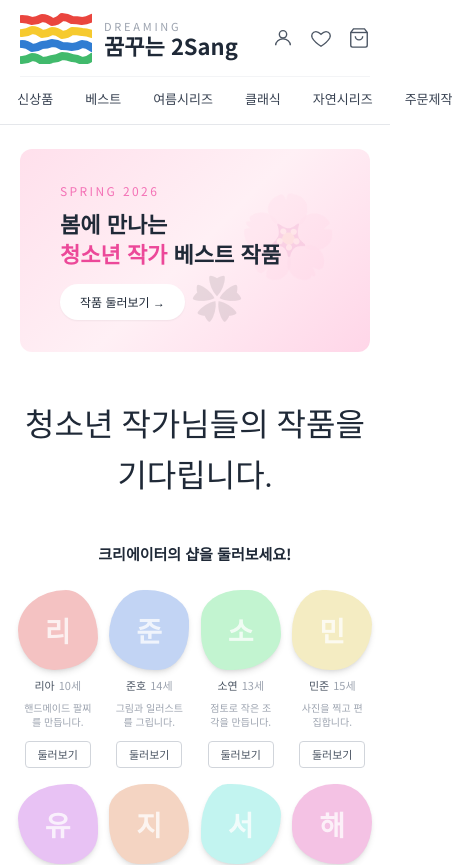
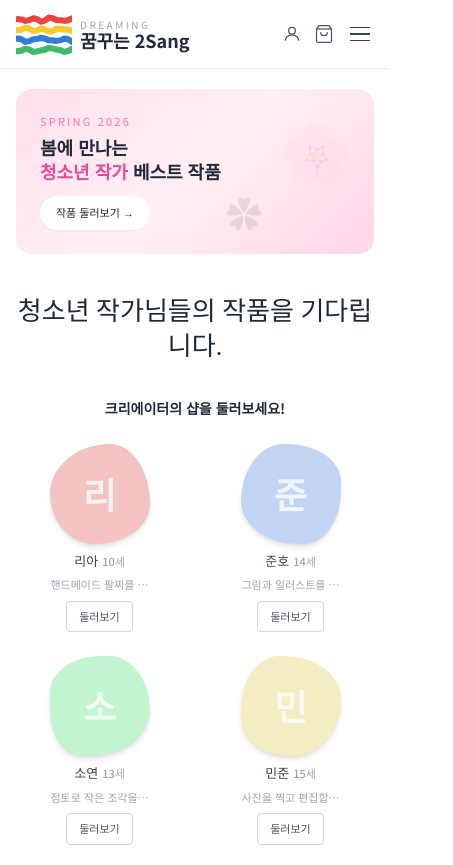
Before and after one commit to 2sangkr/ria-wrist-garden, a Next.js app: page / in a window 390 px wide. Shown: the top 865 px of the page, 453 px wide, since content can reach past the window. Built offline with nearby package versions, Linux system fonts and the light colour scheme; a web font is replaced by a local one.

Commit message:
feat: 메인 페이지 반응형 개선 - 모바일 햄버거 메뉴, 2열 그리드, 배너/텍스트 크기 조정

```diff
--- a/src/app/page.tsx
+++ b/src/app/page.tsx
@@ -1,4 +1,7 @@
+'use client';
+
 import Link from 'next/link';
+import { useState } from 'react';
 import { ARTISTS } from '@/lib/artists';
 
 const BLOB_SHAPES = [
@@ -12,99 +15,122 @@ const BLOB_SHAPES = [
   '55% 45% 40% 60% / 50% 50% 55% 45%',
 ];
 
+const NAV_LINKS = [
+  { href: '/shop',         label: '전체상품' },
+  { href: '/shop/new',     label: '신상품' },
+  { href: '/shop/best',    label: '베스트' },
+  { href: '/shop/summer',  label: '여름시리즈' },
+  { href: '/shop/classic', label: '클래식' },
+  { href: '/shop/nature',  label: '자연시리즈' },
+  { href: '/shop/custom',  label: '주문제작' },
+];
+
 export default function HomePage() {
+  const [menuOpen, setMenuOpen] = useState(false);
+
   return (
     <div className="min-h-screen bg-white" style={{ fontFamily: "'Noto Sans KR', sans-serif" }}>
 
-      {/* ══════════════════════════════
-          헤더
-      ══════════════════════════════ */}
+      {/* ══════════ 헤더 ══════════ */}
       <header className="border-b border-gray-200 bg-white sticky top-0 z-50">
-        <div className="max-w-[1200px] mx-auto px-5">
-          {/* 상단 로고 행 */}
+        <div className="max-w-[1200px] mx-auto px-4 sm:px-6">
+
+          {/* 로고 + 아이콘 행 */}
           <div className="flex items-center justify-between py-3">
-            {/* 좌측: 크레파스 선 + 로고 */}
-            <Link href="/" className="flex items-center gap-3">
+            {/* 로고 */}
+            <Link href="/" className="flex items-center gap-2 sm:gap-3">
               <CrayonLines />
               <div className="leading-tight">
-                <div className="text-[11px] tracking-[0.25em] text-gray-400 uppercase">dreaming</div>
-                <div className="text-[22px] font-bold text-gray-800 leading-none">꿈꾸는 2Sang</div>
+                <div className="text-[10px] sm:text-[11px] tracking-[0.25em] text-gray-400 uppercase">dreaming</div>
+                <div className="text-[18px] sm:text-[22px] font-bold text-gray-800 leading-none">꿈꾸는 2Sang</div>
               </div>
             </Link>
 
-            {/* 우측: 아이콘 */}
-            <div className="flex items-center gap-4 text-gray-600">
-              <Link href="/account/login" aria-label="로그인">
-                <svg width="22" height="22" viewBox="0 0 24 24" fill="none" stroke="currentColor" strokeWidth="1.5">
+            {/* 우측: 아이콘 + 햄버거 */}
+            <div className="flex items-center gap-3 sm:gap-4 text-gray-600">
+              <Link href="/account/login" aria-label="로그인" className="hover:text-gray-900 transition-colors">
+                <svg width="20" height="20" viewBox="0 0 24 24" fill="none" stroke="currentColor" strokeWidth="1.5">
                   <circle cx="12" cy="8" r="4"/><path d="M4 20c0-4 3.6-7 8-7s8 3 8 7"/>
                 </svg>
               </Link>
-              <button aria-label="찜목록">
-                <svg width="22" height="22" viewBox="0 0 24 24" fill="none" stroke="currentColor" strokeWidth="1.5">
-                  <path d="M12 21s-7-4.5-9.5-9C1 9 2.5 5 6.5 5c2 0 3.5 1 5.5 3 2-2 3.5-3 5.5-3 4 0 5.5 4 4 7-2.5 4.5-9.5 9-9.5 9z"/>
-                </svg>
-              </button>
-              <Link href="/cart" aria-label="장바구니">
-                <svg width="22" height="22" viewBox="0 0 24 24" fill="none" stroke="currentColor" strokeWidth="1.5">
-                  <path d="M6 2L3 6v14a2 2 0 002 2h14a2 2 0 002-2V6l-3-4z"/><line x1="3" y1="6" x2="21" y2="6"/><path d="M16 10a4 4 0 01-8 0"/>
+              <Link href="/cart" aria-label="장바구니" className="hover:text-gray-900 transition-colors">
+                <svg width="20" height="20" viewBox="0 0 24 24" fill="none" stroke="currentColor" strokeWidth="1.5">
+                  <path d="M6 2L3 6v14a2 2 0 002 2h14a2 2 0 002-2V6l-3-4z"/>
+                  <line x1="3" y1="6" x2="21" y2="6"/>
+                  <path d="M16 10a4 4 0 01-8 0"/>
                 </svg>
               </Link>
+              {/* 모바일 햄버거 */}
+              <button
+                className="sm:hidden flex flex-col gap-[5px] p-1"
+                onClick={() => setMenuOpen(!menuOpen)}
+                aria-label="메뉴 열기"
+              >
+                <span className={`block w-5 h-[1.5px] bg-gray-700 transition-all origin-center ${menuOpen ? 'rotate-45 translate-y-[6.5px]' : ''}`} />
+                <span className={`block w-5 h-[1.5px] bg-gray-700 transition-all ${menuOpen ? 'opacity-0' : ''}`} />
+                <span className={`block w-5 h-[1.5px] bg-gray-700 transition-all origin-center ${menuOpen ? '-rotate-45 -translate-y-[6.5px]' : ''}`} />
+              </button>
             </div>
           </div>
 
-          {/* 네비게이션 */}
-          <nav className="flex justify-center gap-8 border-t border-gray-100">
-            {[
-              { href: '/shop', label: '전체상품' },
-              { href: '/shop/new', label: '신상품' },
-              { href: '/shop/best', label: '베스트' },
-              { href: '/shop/summer', label: '여름시리즈' },
-              { href: '/shop/classic', label: '클래식' },
-              { href: '/shop/nature', label: '자연시리즈' },
-              { href: '/shop/custom', label: '주문제작' },
-            ].map((link) => (
+          {/* PC 네비 — 가로 스크롤 가능 */}
+          <nav className="hidden sm:flex justify-center gap-4 md:gap-8 border-t border-gray-100 overflow-x-auto scrollbar-hide">
+            {NAV_LINKS.map((link) => (
               <Link
                 key={link.href}
                 href={link.href}
-                className="py-3 text-[13px] font-medium text-gray-700 border-b-2 border-transparent hover:border-gray-800 hover:text-gray-900 transition-colors whitespace-nowrap"
+                className="py-3 text-[12px] md:text-[13px] font-medium text-gray-600 border-b-2 border-transparent hover:border-gray-800 hover:text-gray-900 transition-colors whitespace-nowrap shrink-0"
               >
                 {link.label}
               </Link>
             ))}
           </nav>
+
+          {/* 모바일 드롭다운 메뉴 */}
+          {menuOpen && (
+            <div className="sm:hidden border-t border-gray-100 py-2">
+              {NAV_LINKS.map((link) => (
+                <Link
+                  key={link.href}
+                  href={link.href}
+                  className="block px-2 py-3 text-[13px] font-medium text-gray-700 border-b border-gray-50 hover:text-gray-900 hover:bg-gray-50 transition-colors"
+                  onClick={() => setMenuOpen(false)}
+                >
+                  {link.label}
+                </Link>
+              ))}
+            </div>
+          )}
         </div>
       </header>
 
-      {/* ══════════════════════════════
-          프로모션 배너
-      ══════════════════════════════ */}
-      <section className="max-w-[1200px] mx-auto px-5 pt-6 pb-2">
+      {/* ══════════ 배너 ══════════ */}
+      <section className="max-w-[1200px] mx-auto px-4 sm:px-6 pt-5 pb-2">
         <div
-          className="w-full rounded-xl overflow-hidden relative flex items-center"
+          className="w-full rounded-2xl overflow-hidden relative flex items-center"
           style={{
             background: 'linear-gradient(135deg, #ffe0ec 0%, #fff0f5 50%, #ffd6e8 100%)',
-            minHeight: '200px',
+            minHeight: '160px',
           }}
         >
-          {/* 배경 장식 */}
-          <div className="absolute top-4 right-8 text-[80px] opacity-10 select-none">🌸</div>
-          <div className="absolute bottom-4 right-32 text-[50px] opacity-10 select-none">✿</div>
+          <div className="absolute top-3 right-5 text-[60px] sm:text-[80px] opacity-10 select-none">🌸</div>
+          <div className="absolute bottom-3 right-28 text-[36px] sm:text-[50px] opacity-10 select-none">✿</div>
 
-          <div className="px-10 py-8 relative z-10">
-            <p className="text-[12px] tracking-[0.2em] text-pink-400 uppercase mb-2">Spring 2026</p>
-            <h2 className="text-[22px] md:text-[28px] font-bold text-gray-800 leading-snug mb-3">
+          <div className="px-6 sm:px-10 py-6 sm:py-8 relative z-10">
+            <p className="text-[11px] sm:text-[12px] tracking-[0.2em] text-pink-400 uppercase mb-1 sm:mb-2">Spring 2026</p>
+            <h2 className="text-[18px] sm:text-[22px] md:text-[28px] font-bold text-gray-800 leading-snug mb-3">
               봄에 만나는<br />
               <span className="text-pink-500">청소년 작가</span> 베스트 작품
             </h2>
             <Link
               href="/shop"
-              className="inline-block mt-1 bg-white text-gray-800 text-[12px] font-medium px-5 py-2 rounded-full shadow-sm hover:shadow-md transition-shadow"
+              className="inline-block bg-white text-gray-800 text-[11px] sm:text-[12px] font-medium px-4 sm:px-5 py-2 rounded-full shadow-sm hover:shadow-md transition-shadow"
             >
               작품 둘러보기 →
             </Link>
           </div>
 
-          {/* 우측 미니 상품 카드 */}
+          {/* PC에서만 보이는 미니 카드 */}
           <div className="hidden md:flex gap-3 absolute right-10 top-1/2 -translate-y-1/2">
             {[
               { bg: 'linear-gradient(135deg,#fcd5ce,#f8a5a0)', label: '팔찌' },
@@ -112,7 +138,7 @@ export default function HomePage() {
             ].map((item) => (
               <div
                 key={item.label}
-                className="w-[100px] h-[120px] rounded-lg shadow-md flex items-end justify-center pb-3"
+                className="w-[90px] h-[110px] rounded-xl shadow-md flex items-end justify-center pb-3"
                 style={{ background: item.bg }}
               >
                 <span className="text-[11px] text-white/80 font-medium">{item.label}</span>
@@ -122,55 +148,58 @@ export default function HomePage() {
         </div>
       </section>
 
-      {/* ══════════════════════════════
-          메인 텍스트
-      ══════════════════════════════ */}
-      <section className="py-10 text-center px-5">
+      {/* ══════════ 메인 텍스트 ══════════ */}
+      <section className="py-8 sm:py-10 text-center px-4">
         <p
-          className="text-[32px] md:text-[44px] text-gray-800"
+          className="text-[26px] sm:text-[36px] md:text-[44px] text-gray-800 leading-snug"
           style={{ fontFamily: "'Nanum Brush Script', cursive" }}
         >
           청소년 작가님들의 작품을 기다립니다.
         </p>
       </section>
 
-      {/* ══════════════════════════════
-          크리에이터 그리드
-      ══════════════════════════════ */}
-      <section className="max-w-[1200px] mx-auto px-5 pb-16">
-        <h3 className="text-[15px] font-bold text-gray-800 mb-6 text-center">
+      {/* ══════════ 크리에이터 그리드 ══════════ */}
+      <section className="max-w-[1200px] mx-auto px-4 sm:px-6 pb-16">
+        <h3 className="text-[14px] sm:text-[15px] font-bold text-gray-800 mb-6 sm:mb-8 text-center">
           크리에이터의 샵을 둘러보세요!
         </h3>
 
-        <div className="grid grid-cols-4 md:grid-cols-6 gap-4 md:gap-6">
+        {/* 모바일: 2열 / 태블릿+: 4열 */}
+        <div className="grid grid-cols-2 sm:grid-cols-4 gap-6 sm:gap-6 md:gap-8">
           {ARTISTS.map((artist, idx) => (
-            <div key={artist.id} className="flex flex-col items-center gap-2 text-center">
-              {/* 블롭 프로필 */}
+            <div key={artist.id} className="flex flex-col items-center gap-2 sm:gap-2 text-center">
+
+              {/* 블롭 아바타 */}
               <Link href={`/artist/${artist.slug}`} className="group">
                 <div
-                  className="w-[80px] h-[80px] md:w-[100px] md:h-[100px] shadow-md transition-all duration-200 group-hover:scale-110 group-hover:shadow-lg flex items-center justify-center mx-auto"
+                  className="w-[100px] h-[100px] sm:w-[90px] sm:h-[90px] md:w-[110px] md:h-[110px] shadow-md transition-all duration-200 group-hover:scale-110 group-hover:shadow-xl flex items-center justify-center mx-auto"
                   style={{
                     background: artist.profileColor,
                     borderRadius: BLOB_SHAPES[idx % BLOB_SHAPES.length],
                   }}
                 >
-                  <span className="text-[28px] md:text-[32px] font-bold text-white/75 select-none">
+                  <span className="text-[36px] sm:text-[32px] md:text-[38px] font-bold text-white/75 select-none">
                     {artist.name[0]}
                   </span>
                 </div>
               </Link>
 
               {/* 이름 */}
-              <p className="text-[11px] md:text-[12px] text-gray-600 leading-snug">
+              <p className="text-[13px] sm:text-[12px] font-medium text-gray-700 leading-snug">
                 {artist.name}
-                {artist.age && <span className="text-gray-400 ml-1">{artist.age}세</span>}
+                {artist.age && <span className="text-gray-400 text-[11px] ml-1">{artist.age}세</span>}
               </p>
-              <p className="text-[10px] text-gray-400 leading-snug px-1">{artist.bio}</p>
+
+              {/* 소개 — 모바일에서도 표시, 작게 */}
+              <p className="text-[11px] text-gray-400 leading-snug px-1 hidden sm:block">{artist.bio}</p>
+              <p className="text-[11px] text-gray-400 leading-snug px-1 sm:hidden">
+                {artist.bio.length > 10 ? artist.bio.slice(0, 10) + '…' : artist.bio}
+              </p>
 
               {/* 둘러보기 버튼 */}
               <Link
                 href={`/artist/${artist.slug}`}
-                className="mt-1 text-[11px] border border-gray-300 text-gray-600 px-3 py-1 rounded hover:bg-gray-50 hover:border-gray-400 transition-colors"
+                className="text-[11px] sm:text-[11px] border border-gray-300 text-gray-600 px-3 sm:px-3 py-1.5 rounded hover:bg-gray-50 hover:border-gray-500 transition-colors"
               >
                 둘러보기
               </Link>
@@ -183,7 +212,7 @@ export default function HomePage() {
   );
 }
 
-/* ── 크레파스 4줄 SVG ── */
+/* ── 크레파스 SVG ── */
 function CrayonLines() {
   const lines = [
     { color: '#e8312a', offsets: [0, 2, -1, 3, -2, 1, 2, -1] },
@@ -191,9 +220,8 @@ function CrayonLines() {
     { color: '#1a6fce', offsets: [-1, 3, 0, -2, 1, 2, -1, 3] },
     { color: '#2db35d', offsets: [2, -1, 3, 1, -2, 0, 3, -1] },
   ];
-
   return (
-    <svg width="72" height="52" viewBox="0 0 72 52" fill="none" aria-hidden="true">
+    <svg width="56" height="44" viewBox="0 0 72 52" fill="none" aria-hidden="true">
       {lines.map((line, li) => {
         const baseY = 7 + li * 13;
         const pts = line.offsets.map((dy, i) => ({ x: i * 10 + 2, y: baseY + dy }));
```
